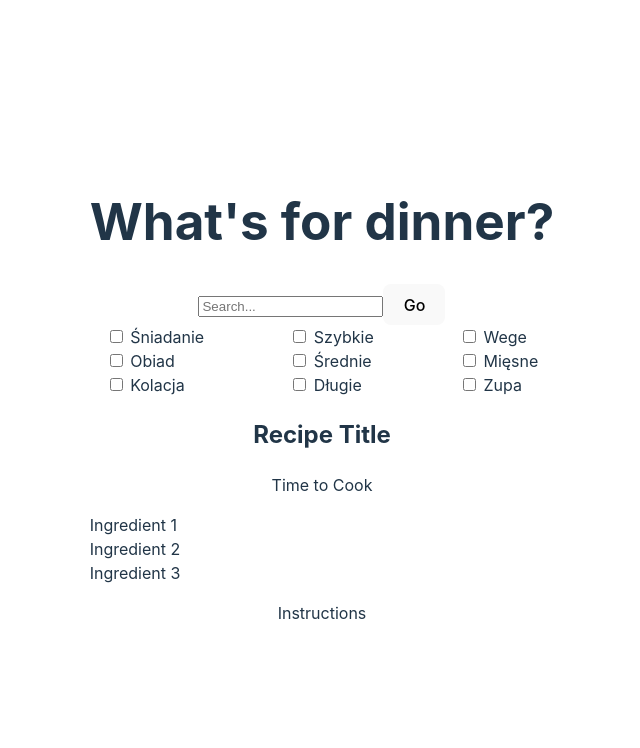
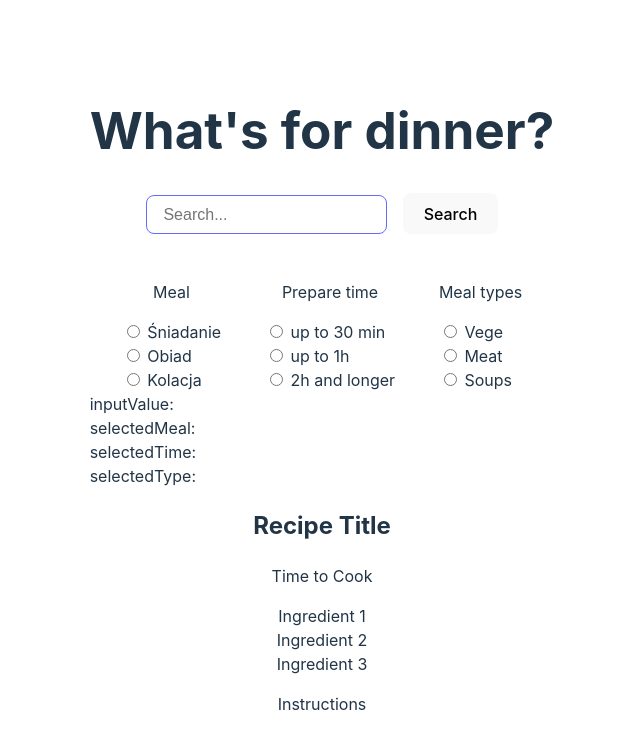
Before and after one commit to Bo3i/whats-for-dinner, a React (Vite) app: page / in a window 1280 px wide. Shown: the top 748 px of the page, without its empty margins (318-958 px from the left). Built offline with nearby package versions, Linux system fonts and the light colour scheme.

Commit message:
add search functionality

```diff
--- a/src/App.jsx
+++ b/src/App.jsx
@@ -1,5 +1,4 @@
 import { useState } from 'react'
-import reactLogo from './assets/react.svg'
 import './App.css'
 import React from 'react'
 import SearchBar from './search-area'
@@ -7,12 +6,21 @@ import RecipeCard from './recipe-card'
 
 
 function App() {
-  const [currentSearch, setCurrentSearch] = useState('');
+  const [inputValue, setInputValue] = useState('');
+  const [selectedMeal, setSelectedMeal] = useState('');
+  const [selectedTime, setSelectedTime] = useState('');
+  const [selectedType, setSelectedType] = useState('');
 
   return (
     <div>
         <h1>What's for dinner?</h1>
-        <SearchBar />
+        <SearchBar inputValue = {inputValue} setInputValue = {setInputValue} selectedMeal = {selectedMeal} setSelectedMeal = {setSelectedMeal} selectedTime = {selectedTime} setSelectedTime = {setSelectedTime} selectedType = {selectedType} setSelectedType = {setSelectedType}  />
+        <ul>
+          <li>inputValue: {inputValue}</li>
+          <li>selectedMeal: {selectedMeal}</li>
+          <li>selectedTime: {selectedTime}</li>
+          <li>selectedType: {selectedType}</li>
+        </ul>
         <RecipeCard />
     </div>
   );
--- a/src/index.css
+++ b/src/index.css
@@ -13,12 +13,25 @@
   -moz-osx-font-smoothing: grayscale;
   -webkit-text-size-adjust: 100%;
 }
+.ingredients{
+  text-align: center;
+}
+input[type="text"] {
+  margin-right: 1em;
+  font-size: 1em;
+  padding: 0.6em 1em;
+  border-radius: 8px;
+  border: 1px solid #646cff;
+  transition: border-color 0.25s;
+}
 .col{
   display: flex;
   flex-direction: column;
   padding: 0 1em;
 }
 .row{
+  margin-top: 30px;
+  padding: 0 1em;
   justify-content: space-between;
   display: flex;
   flex-direction: row;
--- a/src/recipe-card.jsx
+++ b/src/recipe-card.jsx
@@ -3,7 +3,7 @@ function RecipeCard({searchResults}) {
         <div>
             <h2>Recipe Title</h2>
             <p>Time to Cook</p>
-            <ul>
+            <ul className="ingredients">
             <li>Ingredient 1</li>
             <li>Ingredient 2</li>
             <li>Ingredient 3</li>
--- a/src/search-area.jsx
+++ b/src/search-area.jsx
@@ -1,28 +1,44 @@
-function SearchBar() {
+import React, { useState } from 'react';
+import './App.css';
+
+
+function SearchBar({ inputValue, setInputValue, selectedMeal, setSelectedMeal, selectedTime, setSelectedTime, selectedType, setSelectedType}) {
+
+    const handleClick = () => {
+        console.log('Button clicked!');
+        console.log('Input value:', inputValue);
+        console.log('Selected meal:', selectedMeal);
+        console.log('Selected time:', selectedTime);
+        console.log('Selected type:', selectedType);
+        const url = 'https://api.spoonacular.com/recipes/complexSearch';
+    };
     return (
       <form>
-        <input type="text" placeholder="Search..." />
-        <button type="submit">Go</button>
-        <div class="row">
-            <div class="col">
+      <input type="text" value={inputValue} onChange={e => setInputValue(e.target.value)} placeholder="Search..." />
+      <button type="submit" onClick={handleClick}>Search</button>
+        <div className="row">
+            <div className="col">
+                <p>Meal</p>
                 <ul>
-                    <li><input type="checkbox" name="Śniadanie" id="1" /> Śniadanie</li>
-                    <li><input type="checkbox" name="Obiad" id="1" /> Obiad</li>
-                    <li><input type="checkbox" name="Kolacja" id="1" /> Kolacja</li>
+                    <li><input type="radio" name="meal" value="Breakfast" onChange={e => setSelectedMeal(e.target.value)} /> Śniadanie</li>
+                    <li><input type="radio" name="meal" value="Dinner" onChange={e => setSelectedMeal(e.target.value)}  /> Obiad</li>
+                    <li><input type="radio" name="meal"  value="Supper" onChange={e => setSelectedMeal(e.target.value)}  /> Kolacja</li>
                 </ul>
             </div>
-            <div class="col">
+            <div className="col">
+                <p>Prepare time</p>
                  <ul>
-                    <li><input type="checkbox" name="Śniadanie" id="2" /> Szybkie</li>
-                    <li><input type="checkbox" name="Obiad" id="2" /> Średnie</li>
-                    <li><input type="checkbox" name="Kolacja" id="2" /> Długie</li>
+                    <li><input type="radio" name="time"  value="30" onChange={e => setSelectedTime(e.target.value)}  /> up to 30 min</li>
+                    <li><input type="radio" name="time"  value="60" onChange={e => setSelectedTime(e.target.value)}  /> up to 1h</li>
+                    <li><input type="radio" name="time"  value="120" onChange={e => setSelectedTime(e.target.value)}  /> 2h and longer</li>
                 </ul>
             </div>
-            <div class="col">
+            <div className="col">
+                <p>Meal types</p>
                  <ul>
-                    <li><input type="checkbox" name="Śniadanie" id="3" /> Wege</li>
-                    <li><input type="checkbox" name="Obiad" id="3" /> Mięsne</li>
-                    <li><input type="checkbox" name="Kolacja" id="3" /> Zupa</li>
+                    <li><input type="radio" name="type"  value="Vegetarian" onChange={e => setSelectedType(e.target.value)}  /> Vege</li>
+                    <li><input type="radio" name="type"  value="Meat" onChange={e => setSelectedType(e.target.value)}  /> Meat</li>
+                    <li><input type="radio" name="type"  value="Soup" onChange={e => setSelectedType(e.target.value)}  /> Soups</li>
                 </ul>
             </div>
         </div>
```
